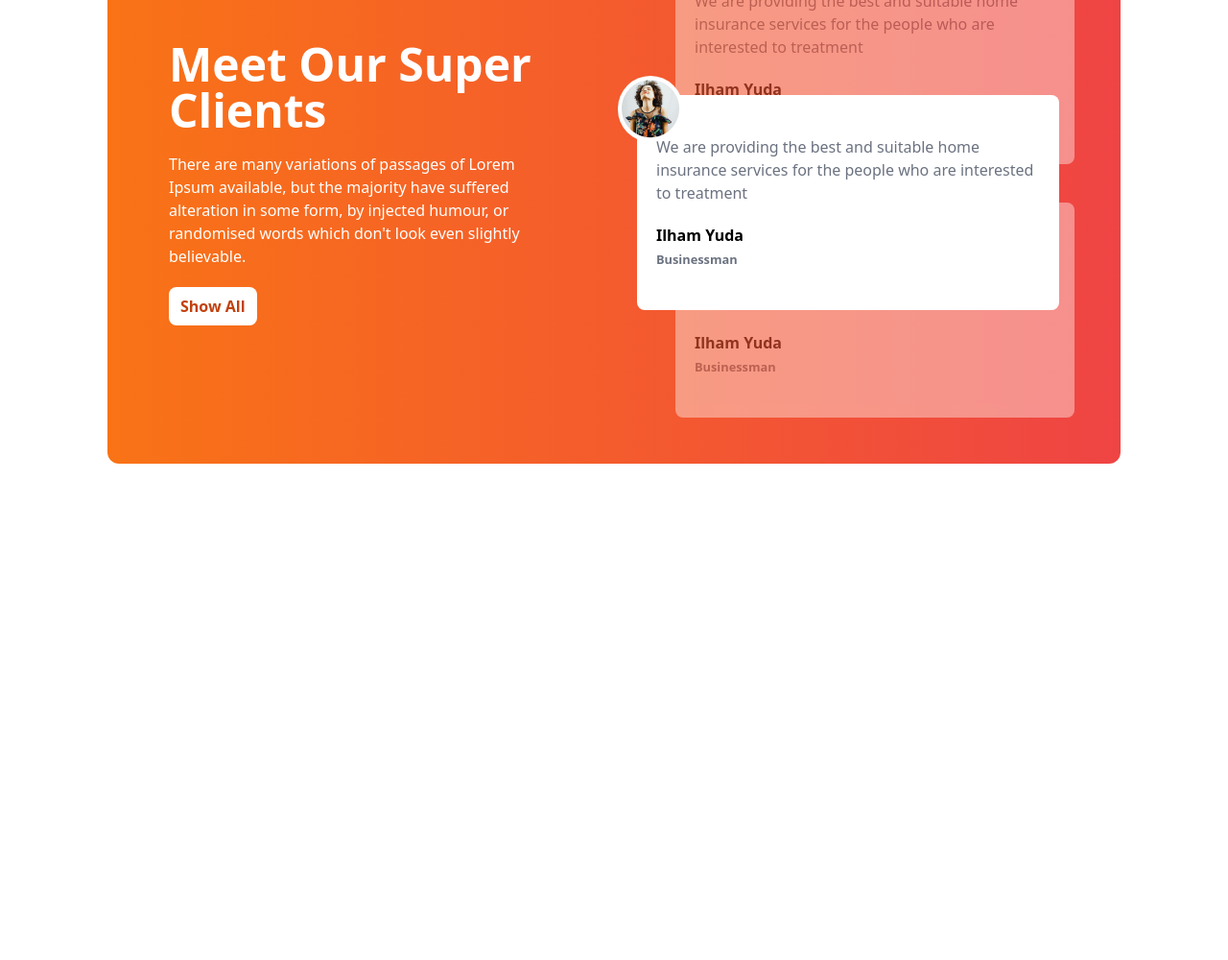
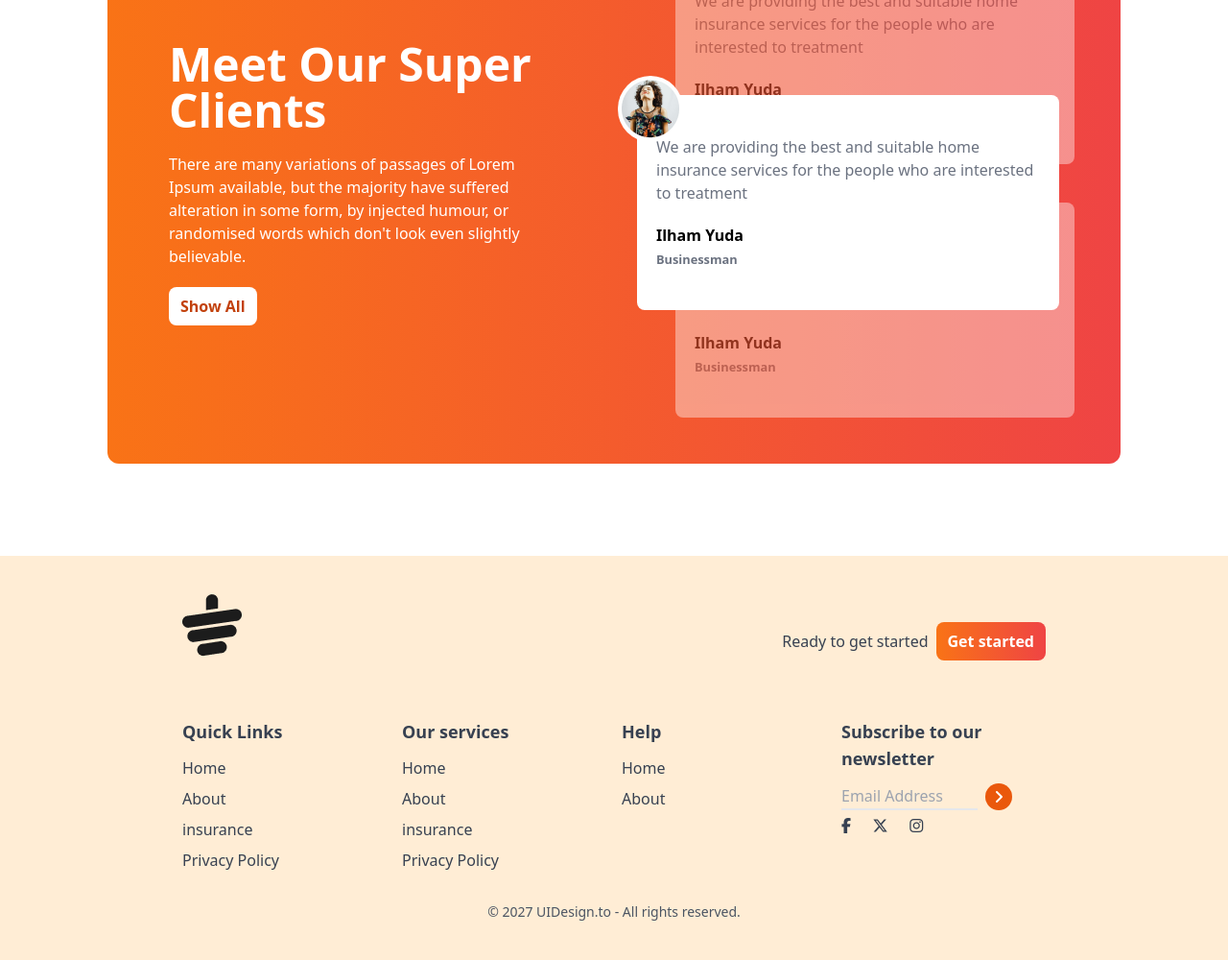
Before and after one commit to ShaharearSabbir/tea-house, a plain HTML site: page index.html in a window 1280 px wide. Shown: the part 1866-2866 px from the top of the page at 96% size. Before the commit the page ends 2445 px from the top, so only its background shows below. Drawn offline with nearby package versions, Linux system fonts and the light colour scheme.

Commit message:
Footer complete

```diff
--- a/index.html
+++ b/index.html
@@ -255,6 +255,106 @@
           </div>
         </div>
       </section>
+
+      <!-- News Section -->
+      <section></section>
     </main>
+    <!-- Footer section -->
+    <footer class="bg-orange-100 text-gray-700 py-10 px-4 md:px-10">
+      <div class="w-9/12 mx-auto">
+        <!-- logo -->
+        <div class="mb-8 flex justify-between">
+          <img class="mb-8" src="images/cup.png" alt="" />
+          <div class="flex items-center">
+            <h4>Ready to get started</h4>
+            <button
+              class="bg-gradient-to-r ml-2 from-orange-500 to-red-500 px-3 py-2 rounded-lg text-white font-bold"
+            >
+              Get started
+            </button>
+          </div>
+        </div>
+        <!-- links -->
+        <div class="grid grid-cols-1 md:grid-cols-2 lg:grid-cols-4 gap-4">
+          <!-- first column -->
+          <div>
+            <h3 class="font-semibold text-lg mb-3">Quick Links</h3>
+            <ul class="space-y-2">
+              <li>
+                <a class="hover:text-orange-600" href="#">Home</a>
+              </li>
+              <li>
+                <a class="hover:text-orange-600" href="#">About</a>
+              </li>
+              <li>
+                <a class="hover:text-orange-600" href="#">insurance</a>
+              </li>
+              <li>
+                <a class="hover:text-orange-600" href="#">Privacy Policy</a>
+              </li>
+            </ul>
+          </div>
+
+          <!-- Second column -->
+          <div>
+            <h3 class="font-semibold text-lg mb-3">Our services</h3>
+            <ul class="space-y-2">
+              <li>
+                <a class="hover:text-orange-600" href="#">Home</a>
+              </li>
+              <li>
+                <a class="hover:text-orange-600" href="#">About</a>
+              </li>
+              <li>
+                <a class="hover:text-orange-600" href="#">insurance</a>
+              </li>
+              <li>
+                <a class="hover:text-orange-600" href="#">Privacy Policy</a>
+              </li>
+            </ul>
+          </div>
+          <!-- third column -->
+          <div>
+            <h3 class="font-semibold text-lg mb-3">Help</h3>
+            <ul class="space-y-2">
+              <li>
+                <a class="hover:text-orange-600" href="#">Home</a>
+              </li>
+              <li>
+                <a class="hover:text-orange-600" href="#">About</a>
+              </li>
+            </ul>
+          </div>
+          <!-- Fourth Column -->
+          <div>
+            <h3 class="font-semibold text-lg mb-3">
+              Subscribe to our newsletter
+            </h3>
+            <div class="flex flex-col space-y-2">
+              <div class="flex space-x-2">
+                <input
+                  type="email"
+                  name=""
+                  id=""
+                  placeholder="Email Address"
+                  class="bg-transparent border-b-2 w-2/3"
+                />
+                <i
+                  class="fa-solid fa-angle-right w-7 h-7 bg-orange-600 inline-flex rounded-full text-white justify-center items-center"
+                ></i>
+              </div>
+              <div class="flex justify-between w-2/5 mb-2 mt-8">
+                <i class="fa-brands fa-facebook-f"></i>
+                <i class="fa-brands fa-x-twitter"></i>
+                <i class="fa-brands fa-instagram"></i>
+              </div>
+            </div>
+          </div>
+        </div>
+        <div class="text-center pt-4 mt-4">
+          <p class="text-sm text-gray-600">© 2027 UIDesign.to - All rights reserved.</p>
+        </div>
+      </div>
+    </footer>
   </body>
 </html>
```
